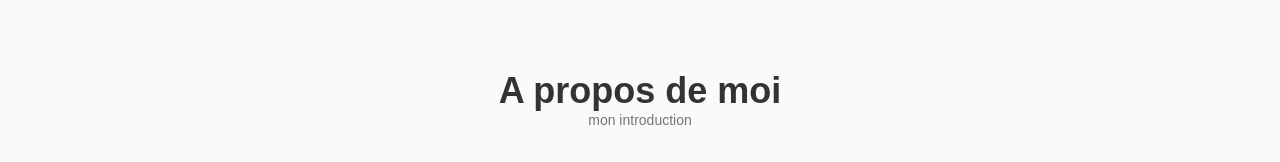
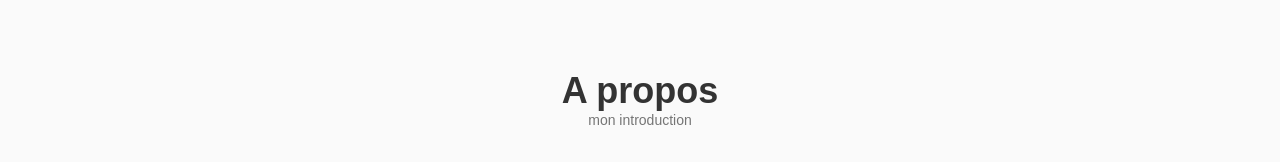
Before and after one commit to rovertnet/mon_portfolio, a React (Create React App) app: page / in a window 1280 px wide. Shown: the part 691-853 px from the top of the page. Built offline with nearby package versions, Linux system fonts and the light colour scheme.

Commit message:
petite modification

```diff
--- a/src/composants/about/About.jsx
+++ b/src/composants/about/About.jsx
@@ -7,7 +7,7 @@ import Infos from './Infos';
 const About = () => {
   return (
     <div className="about section" id="about">
-        <h2 className="section_title">A propos de moi</h2>
+        <h2 className="section_title">A propos</h2>
         <span className="section_subtitle">mon introduction</span>
         <div className="about_container container grid">
             <img src={aboutImg} alt="" className="about_img" />
```
